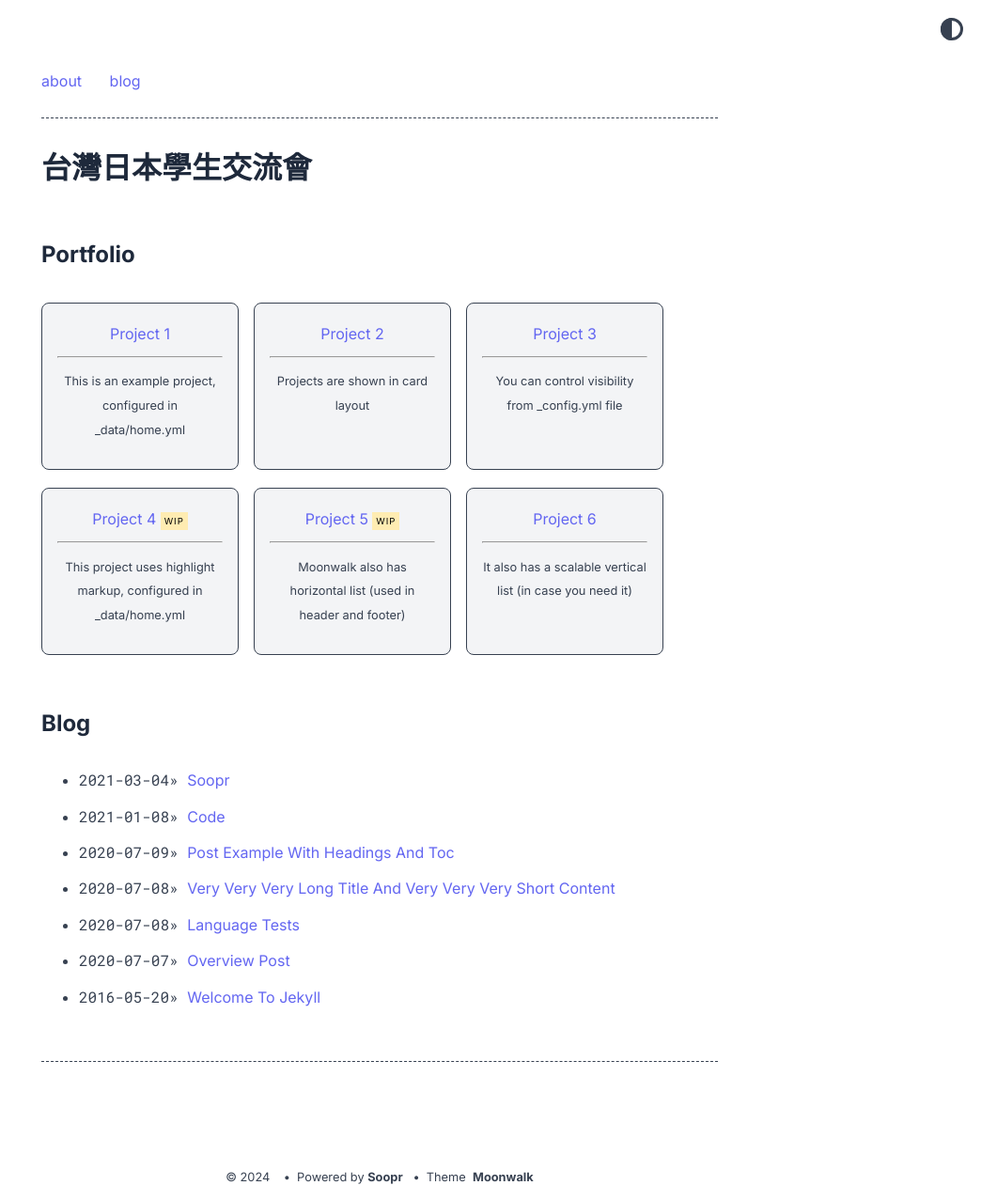
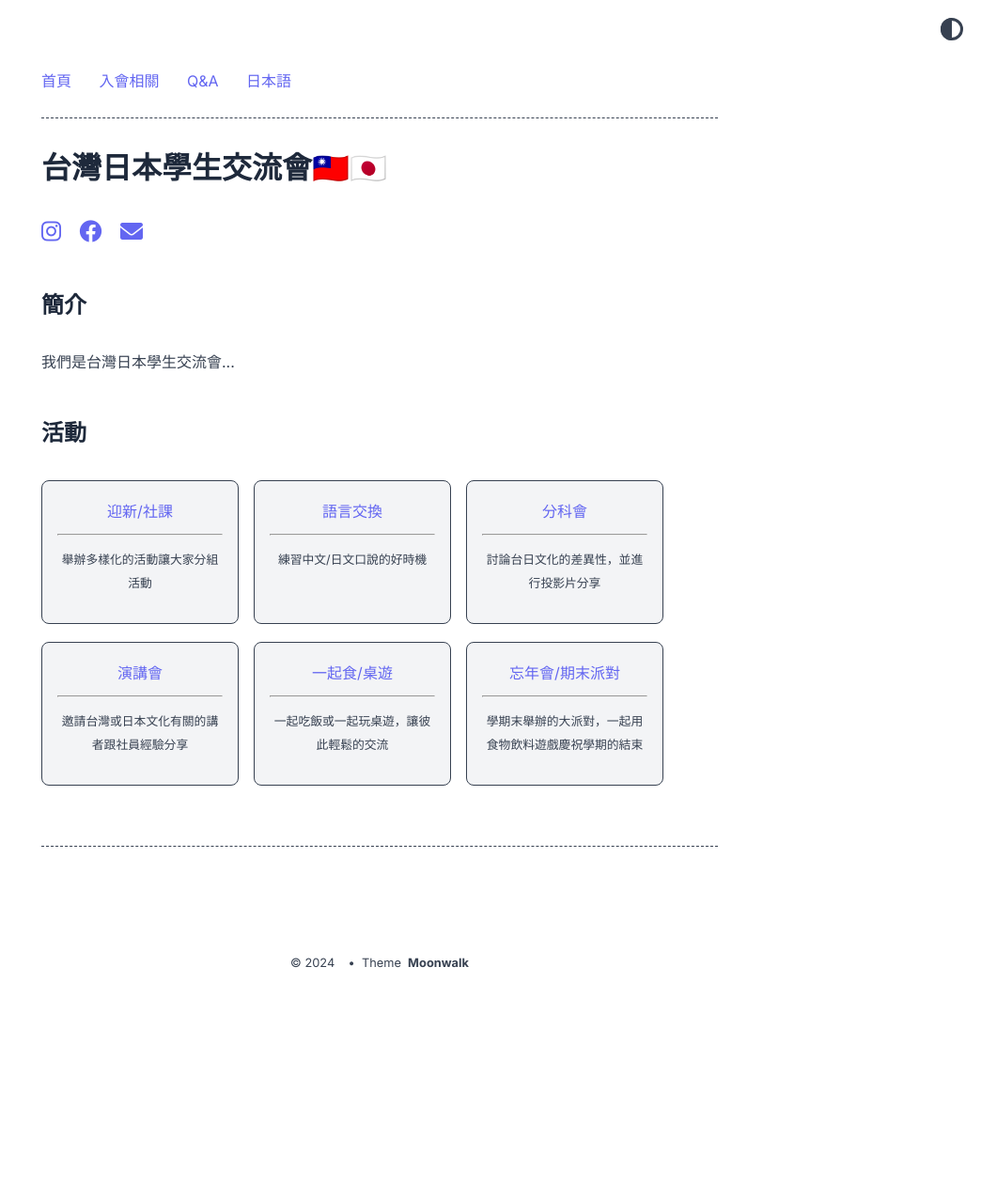
Before and after one commit to tjsctpe/jp, a Jekyll site: the page built from index.md, in a window 1280 px wide. Shown: the whole page at 94% size, without its empty margins (236-1280 px from the left). Built offline with Jekyll 4.4.1, drawn with Linux system fonts in a browser that asks for light colours; after the commit the page ends 1050 px from its top, so only the background shows below that.

Commit message:
feat: website template completed

```diff
--- a/_config.yml
+++ b/_config.yml
@@ -1,4 +1,4 @@
-title: 台灣日本學生交流會
+title: 台灣日本學生交流會🇹🇼🇯🇵
 # author: Abhinav Saxena
 # url: https://www.abhinavsaxena.com/moonwalk # root address of the site
 # description: > # description of the site (multiple lines allowed)
@@ -8,6 +8,10 @@ permalink: /:slug
 
 favicon: "./logo.png" # relative path to site's favicon
 
+collections:
+  activity:
+    output: true
+    permalink: /activity/:name
 
 #theme: moonwalk # if you are using GitHub Pages, change it to remote_theme: abhinavs/moonwalk
 remote_theme: abhinavs/moonwalk
@@ -15,7 +19,7 @@ remote_theme: abhinavs/moonwalk
 theme_config:
   appearance: "light" # can be "light", "dark" or "auto"
   appearance_toggle: true # if appearance can be switched by user
-  back_home_text: "home.." # customize text for homepage link in post layout
+  back_home_text: "首頁" # customize text for homepage link in post layout
   date_format: "%Y-%m-%d" # customize how date is formatted
   show_description: true # show blog description
   show_navbar: true # show horizontal navbar
@@ -23,20 +27,22 @@ theme_config:
   show_copyright: true # show copyright notice in footer
   # following keys are using to create home layout
   show_projects: true # show projects as cards, add in _data/home.yml
-  show_blog: true # show blog posts added in _posts
+  show_blog: false # show blog posts added in _posts
   show_old_projects: true # show old projects as cards, add in _data/home.yml
   show_misc_list: false # show generic vertical list for misc details, add _data/home.yml
   show_reading_time: true # show number of words and reading time in the blog posts
   show_tags: true # show tags in a blog posts
+  show_summary: true # show the summary of the website
   # options for "home" page
   home:
-    title_projects: Portfolio
+    title_projects: 活動
     title_misc_list: Details
+    title_summary: 簡介
     title_blog: Blog
     # title_old_projects: Old Projects
 
-soopr:
-  publish_token: "" # sign up at https://www.soopr.co to get your publish token and personalize share and reaction options
+# soopr:
+#   publish_token: "" # sign up at https://www.soopr.co to get your publish token and personalize share and reaction options
 
 highlighter: rouge
 
--- a/_data/home.yml
+++ b/_data/home.yml
@@ -1,36 +1,41 @@
 navbar_entries:
-  - title: about
-    url: about
+  - title: 首頁
+    url: /
 
-  - title: blog
-    url: blog
+  - title: 入會相關
+    url: apply
+
+  - title: Q&A
+    url: qa
+
+  - title: 日本語
+    url: https://tjsctpe-jp.github.io
 
 project_entries:
-  - title: Project 1
-    url: overview-post
-    desc: This is an example project, configured in _data/home.yml
+  - title: 迎新/社課
+    url: activity/迎新
+    desc: 舉辦多樣化的活動讓大家分組活動
 
-  - title: Project 2
-    url: overview-post
-    desc: Projects are shown in card layout
+  - title: 語言交換
+    url: activity/語言交換
+    desc: 練習中文/日文口說的好時機
 
-  - title: Project 3
-    url: overview-post
-    desc: You can control visibility from _config.yml file
+  - title: 分科會
+    url: activity/分科會
+    desc: 討論台日文化的差異性，並進行投影片分享
 
-  - title: Project 4
-    url: overview-post
-    desc: This project uses highlight markup, configured in _data/home.yml
-    highlight: WIP
+  - title: 演講會
+    url: activity/演講會
+    desc: 邀請台灣或日本文化有關的講者跟社員經驗分享
 
-  - title: Project 5
-    url: overview-post
-    desc: Moonwalk also has horizontal list (used in header and footer)
-    highlight: WIP
+  - title: 一起食/桌遊
+    url: activity/一起食
+    desc: 一起吃飯或一起玩桌遊，讓彼此輕鬆的交流
 
-  - title: Project 6
-    url: overview-post
-    desc: It also has a scalable vertical list (in case you need it)
+  - title: 忘年會/期末派對
+    url: activity/忘年會
+    desc: 學期末舉辦的大派對，一起用食物飲料遊戲慶祝學期的結束
+
 
 
 misc_entries:
--- /dev/null
+++ b/_includes/summary.html
@@ -0,0 +1,3 @@
+<p>
+    我們是台灣日本學生交流會...
+</p>
--- a/_layouts/blog.html
+++ b/_layouts/blog.html
@@ -1,7 +1,6 @@
 ---
 layout: default
 ---
-<a href="{{ "/" | relative_url }}">{{ site.theme_config.back_home_text }}</a>
 
 <header>
   <h1>{{ site.title }}</h1>
--- a/_layouts/home.html
+++ b/_layouts/home.html
@@ -1,6 +1,23 @@
 ---
 layout: default
 ---
+<head>
+  <link rel="stylesheet" href="https://cdnjs.cloudflare.com/ajax/libs/font-awesome/6.0.0-beta3/css/all.min.css">
+  <style>
+    i {
+      font-size: 24px; /* Icon size */
+    }
+
+    a {
+      margin-right: 15px; /* Spacing between icons */
+      text-decoration: none; /* Remove underline */
+    }
+
+    a:last-child {
+      margin-right: 0; /* No extra margin after the last icon */
+    }
+  </style>
+</head>
 
 <header>
 {% if site.theme_config.show_navbar == true %}
@@ -15,6 +32,28 @@ layout: default
 </header>
 
 {{ content }}
+
+<body>
+  <!-- Instagram -->
+  <a href="https://www.instagram.com/tjsc.tpe/" target="_blank">
+    <i class="fab fa-instagram"></i>
+  </a>
+
+  <!-- Facebook -->
+  <a href="https://www.facebook.com/tjsc.tpe" target="_blank">
+    <i class="fab fa-facebook"></i>
+  </a>
+
+  <!-- Email -->
+  <a href="mailto:tjsc.tpe20@gmail.com">
+    <i class="fas fa-envelope"></i>
+  </a>
+</body>
+
+{% if site.theme_config.show_summary == true %}
+  <h2>{{ site.theme_config.home.title_summary }}</h2>
+  {% include summary.html %}
+{% endif %}
 
 {% if site.theme_config.show_projects == true %}
   <h2>{{ site.theme_config.home.title_projects }}</h2>
--- /dev/null
+++ b/apply.md
@@ -0,0 +1,8 @@
+---
+layout: post
+title: 入會相關
+---
+
+This is an example page!
+
+Actually, it has the same layout of a post...
```
Also changed, not shown: _activity/一起食.md (added, +5 -0 lines), _activity/分科會.md (added, +5 -0 lines), _activity/忘年會.md (added, +5 -0 lines), _activity/演講會.md (added, +5 -0 lines), _activity/語言交換.md (added, +5 -0 lines), _activity/迎新.md (added, +5 -0 lines), _layouts/post.html (+16 -1 lines), qa.md (added, +8 -0 lines).
